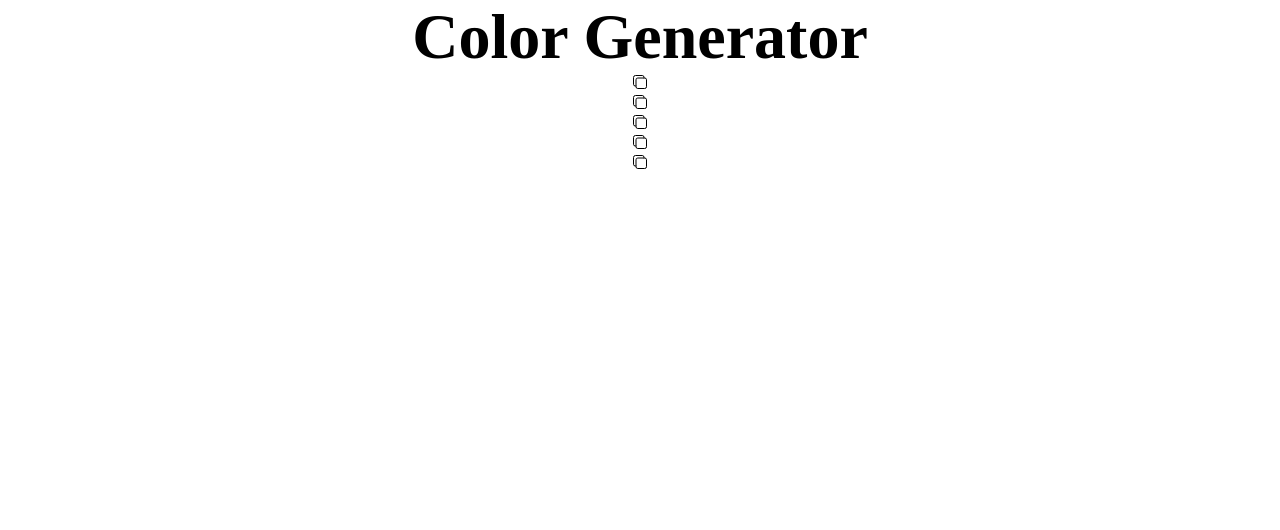
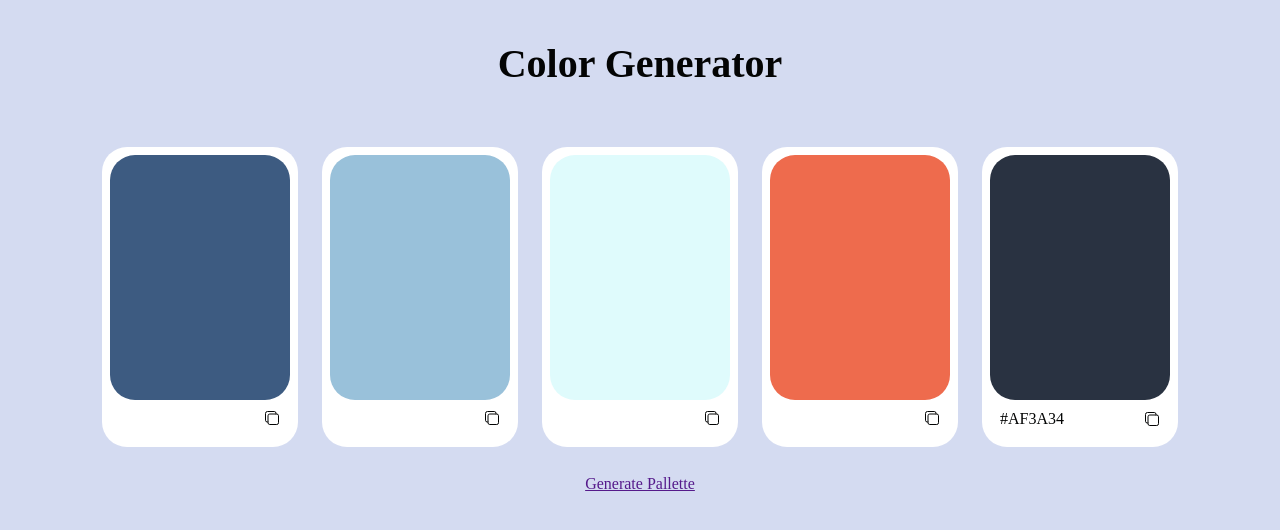
Before and after one commit to RheaP911/color_generator, a plain HTML site: page index.html in a window 1280 px wide. Drawn offline with nearby package versions, Linux system fonts and the light colour scheme; a web font is replaced by a local one.

Commit message:
Added root colors

```diff
--- a/index.html
+++ b/index.html
@@ -13,41 +13,42 @@
         <h1>Color Generator</h1>
         <div class="content">
             <div class="card 1">
-                <div class="color 1"></div>
+                <div class="color one"></div>
                 <div class="name">
                     <p class="hexcode"></p>
                     <ion-icon name="copy-outline"></ion-icon>
                 </div>
             </div>
             <div class="card 2">
-                <div class="color 2"></div>
+                <div class="color two"></div>
                 <div class="name">
                     <p class="hexcode"></p>
                     <ion-icon name="copy-outline"></ion-icon>
                 </div>
             </div>
             <div class="card 3">
-                <div class="color 3"></div>
+                <div class="color three"></div>
                 <div class="name">
                     <p class="hexcode"></p>
                     <ion-icon name="copy-outline"></ion-icon>
                 </div>
             </div>
             <div class="card 4">
-                <div class="color 4"></div>
+                <div class="color four"></div>
                 <div class="name">
                     <p class="hexcode"></p>
                     <ion-icon name="copy-outline"></ion-icon>
                 </div>
             </div>
             <div class="card 5">
-                <div class="color 5"></div>
+                <div class="color five"></div>
                 <div class="name">
-                    <p class="hexcode"></p>
+                    <p class="hexcode">#AF3A34</p>
                     <ion-icon name="copy-outline"></ion-icon>
                 </div>
             </div>
         </div>
+        <a href="">Generate Pallette</a>
     </div>
     <script src="script.js"></script>
 </body>
--- a/styles.css
+++ b/styles.css
@@ -8,14 +8,115 @@
     font-family: "Della Respira", serif;
 }
 
+:root {
+    --light-blue: #D4DBF1;
+    --white: #FFFFFF;
+    --purple: #9E6DF7;
+    --black: #030404;
+    --dark-blue: #3D5B81;
+    --medium-blue: #99C1DA;
+    --baby-blue: #DFFBFC;
+    --orange: #EE6B4D;
+    --indigo: #293241;
+}
+
+body {
+    width: 100%;
+    height: 100%;
+    background-color: var(--light-blue);
+    display: flex;
+    flex-wrap: wrap;
+    justify-content: center;
+    align-items: center;
+}
+
 .container {
     display: flex;
     flex-direction: column;
     justify-content: center;
     align-items: center;
+    width: 100%;
+    height: 100%;
+    background-color: var(--light-blue)
 }
 
 h1 {
     font-size: 64px;
     text-align: center;
+    margin: 1em;
+    height: 20%;
+    color: var(--black);
 }
+
+.content {
+    display: flex;
+    flex-wrap: wrap;
+    justify-content: center;
+    align-items: center;
+    width: 100%;
+    height: 80%;
+    padding: 20px;
+    gap: 1.5rem;
+}
+
+.card {
+    min-width: 150px;
+    max-width: 250px;
+    min-height: 300px;
+    border-radius: 25px;
+    /* border: 1px solid black; */
+    /* gap: 1.5rem; */
+    margin-bottom: 0.5rem;
+    padding: 8px;
+    border-radius: 25px;
+    background-color: var(--white);
+    color: var(--black);
+}
+
+.color{
+    min-width: 180px;
+    min-height: 245px;
+    border-radius: 25px;
+    /* border: 1px solid black; */
+    background-color: var(--purple);
+}
+
+.one {
+    background-color: var(--dark-blue);
+}
+.two {
+    background-color: var(--medium-blue);
+}
+.three {
+    background-color: var(--baby-blue);
+}
+.four {
+    background-color: var(--orange);
+}
+.five {
+    background-color: var(--indigo);
+}
+
+.name {
+    display: flex;
+    justify-content: space-between;
+    align-items: center;
+    height: 20%;
+    padding: 10px;
+}
+
+p {
+    text-align: center;
+}
+
+@media (max-width: 425px) {
+    h1{
+        font-size: 32px;
+    }
+}
+
+@media only screen and (min-width: 425px) {
+    h1{
+        font-size: 40px;
+    }
+}
```
